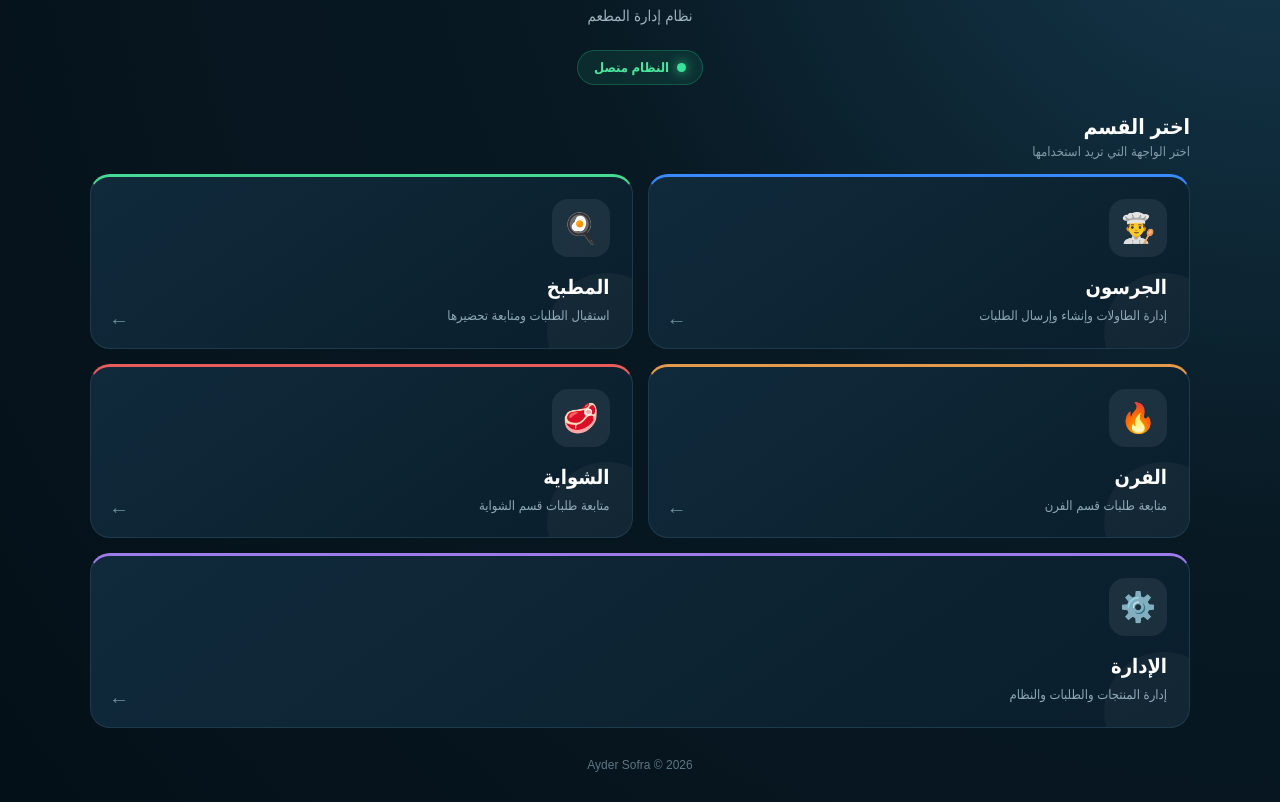
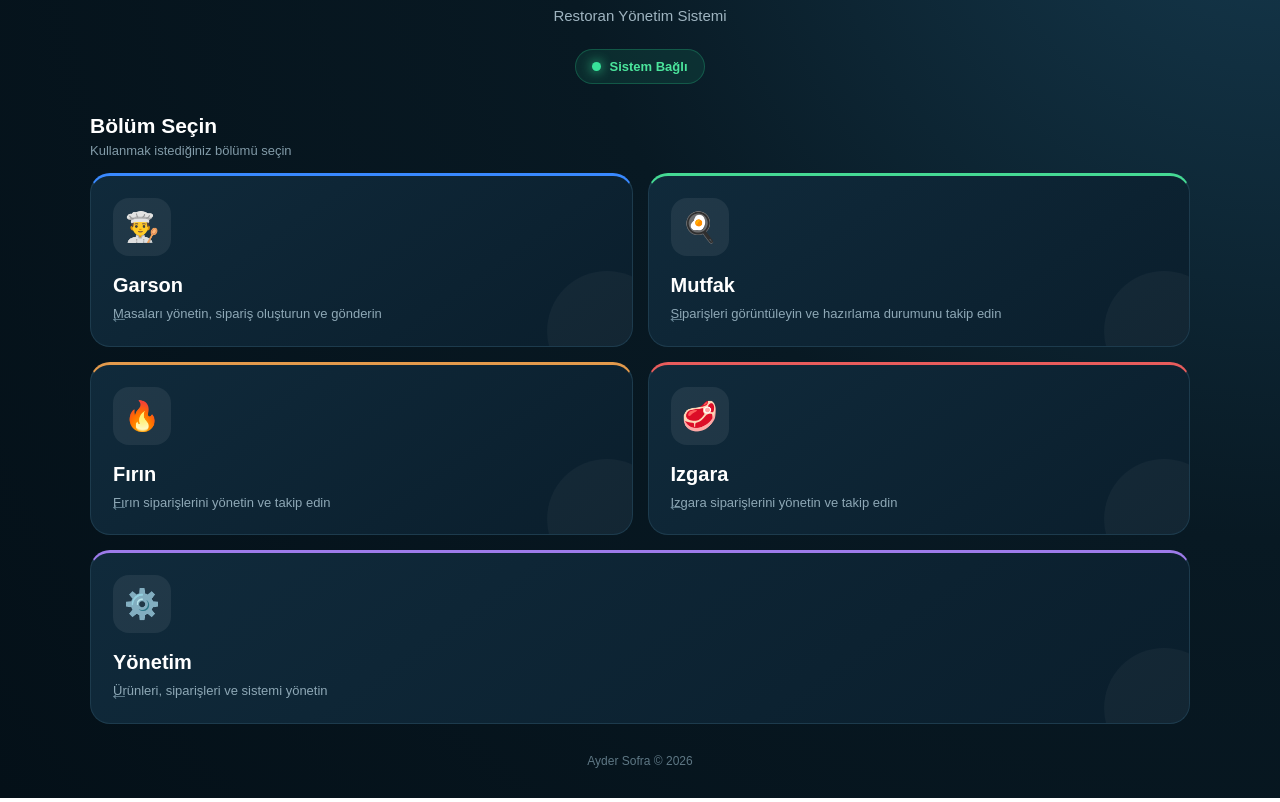
Before and after one commit to anwararid/ayder-sofra, a website: page index.html in a window 1280 px wide. Shown: the part 188-990 px from the top of the page. Drawn offline with Linux system fonts and the light colour scheme.

Commit message:
Update index.html

```diff
--- a/index.html
+++ b/index.html
@@ -1,5 +1,5 @@
 <!DOCTYPE html>
-<html lang="ar" dir="rtl">
+<html lang="tr">
 <head>
   <meta charset="UTF-8">
   <meta name="viewport" content="width=device-width, initial-scale=1.0">
@@ -15,11 +15,7 @@
 
     body {
       min-height: 100vh;
-      font-family:
-        Arial,
-        Tahoma,
-        sans-serif;
-
+      font-family: Arial, Tahoma, sans-serif;
       background:
         radial-gradient(
           circle at top right,
@@ -27,7 +23,6 @@
           #081923 45%,
           #041018 100%
         );
-
       color: #fff;
       padding: 20px;
     }
@@ -38,8 +33,6 @@
       margin: auto;
     }
 
-    /* HEADER */
-
     .header {
       text-align: center;
       padding: 35px 20px 25px;
@@ -48,7 +41,6 @@
     .logo {
       width: 75px;
       height: 75px;
-
       margin: 0 auto 16px;
 
       display: flex;
@@ -65,7 +57,6 @@
         );
 
       color: #fff;
-
       font-size: 27px;
       font-weight: 900;
 
@@ -84,8 +75,6 @@
       color: #9fb4c0;
       font-size: 15px;
     }
-
-    /* STATUS */
 
     .system-status {
       width: fit-content;
@@ -121,8 +110,6 @@
         0 0 12px #38e49a;
     }
 
-    /* TITLE */
-
     .section-title {
       margin-bottom: 15px;
     }
@@ -137,21 +124,15 @@
       font-size: 13px;
     }
 
-    /* GRID */
-
     .departments {
       display: grid;
-
       grid-template-columns:
         repeat(
           2,
           minmax(0, 1fr)
         );
-
       gap: 15px;
     }
-
-    /* CARD */
 
     .department {
       position: relative;
@@ -253,8 +234,6 @@
       font-size: 20px;
     }
 
-    /* COLORS */
-
     .waiter {
       border-top: 3px solid #3989ff;
     }
@@ -276,8 +255,6 @@
       border-top: 3px solid #9d7bea;
     }
 
-    /* FOOTER */
-
     .footer {
       text-align: center;
 
@@ -287,8 +264,6 @@
 
       font-size: 12px;
     }
-
-    /* MOBILE */
 
     @media (max-width: 600px) {
 
@@ -334,7 +309,7 @@
       </h1>
 
       <p>
-        نظام إدارة المطعم
+        Restoran Yönetim Sistemi
       </p>
 
     </header>
@@ -344,7 +319,7 @@
 
       <span class="status-dot"></span>
 
-      النظام متصل
+      Sistem Bağlı
 
     </div>
 
@@ -354,11 +329,11 @@
       <div class="section-title">
 
         <h2>
-          اختر القسم
+          Bölüm Seçin
         </h2>
 
         <p>
-          اختر الواجهة التي تريد استخدامها
+          Kullanmak istediğiniz bölümü seçin
         </p>
 
       </div>
@@ -379,12 +354,12 @@
           </div>
 
           <h3>
-            الجرسون
+            Garson
           </h3>
 
           <p>
-            إدارة الطاولات
-            وإنشاء وإرسال الطلبات
+            Masaları yönetin,
+            sipariş oluşturun ve gönderin
           </p>
 
           <span class="arrow">
@@ -406,12 +381,12 @@
           </div>
 
           <h3>
-            المطبخ
+            Mutfak
           </h3>
 
           <p>
-            استقبال الطلبات
-            ومتابعة تحضيرها
+            Siparişleri görüntüleyin
+            ve hazırlama durumunu takip edin
           </p>
 
           <span class="arrow">
@@ -433,12 +408,12 @@
           </div>
 
           <h3>
-            الفرن
+            Fırın
           </h3>
 
           <p>
-            متابعة طلبات
-            قسم الفرن
+            Fırın siparişlerini
+            yönetin ve takip edin
           </p>
 
           <span class="arrow">
@@ -460,12 +435,12 @@
           </div>
 
           <h3>
-            الشواية
+            Izgara
           </h3>
 
           <p>
-            متابعة طلبات
-            قسم الشواية
+            Izgara siparişlerini
+            yönetin ve takip edin
           </p>
 
           <span class="arrow">
@@ -475,7 +450,7 @@
         </a>
 
 
-        <!-- ADMIN -->
+        <!-- YÖNETİM -->
 
         <a
           href="./admin.html"
@@ -487,12 +462,12 @@
           </div>
 
           <h3>
-            الإدارة
+            Yönetim
           </h3>
 
           <p>
-            إدارة المنتجات
-            والطلبات والنظام
+            Ürünleri, siparişleri
+            ve sistemi yönetin
           </p>
 
           <span class="arrow">
```
